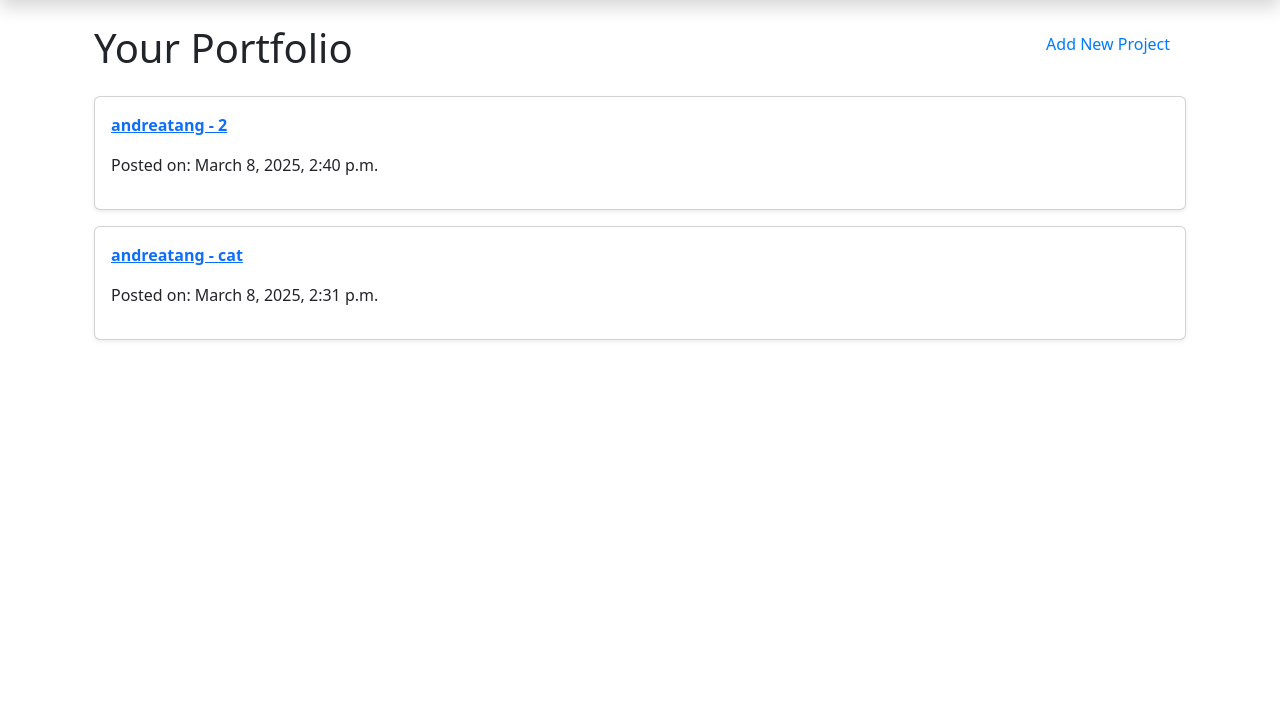
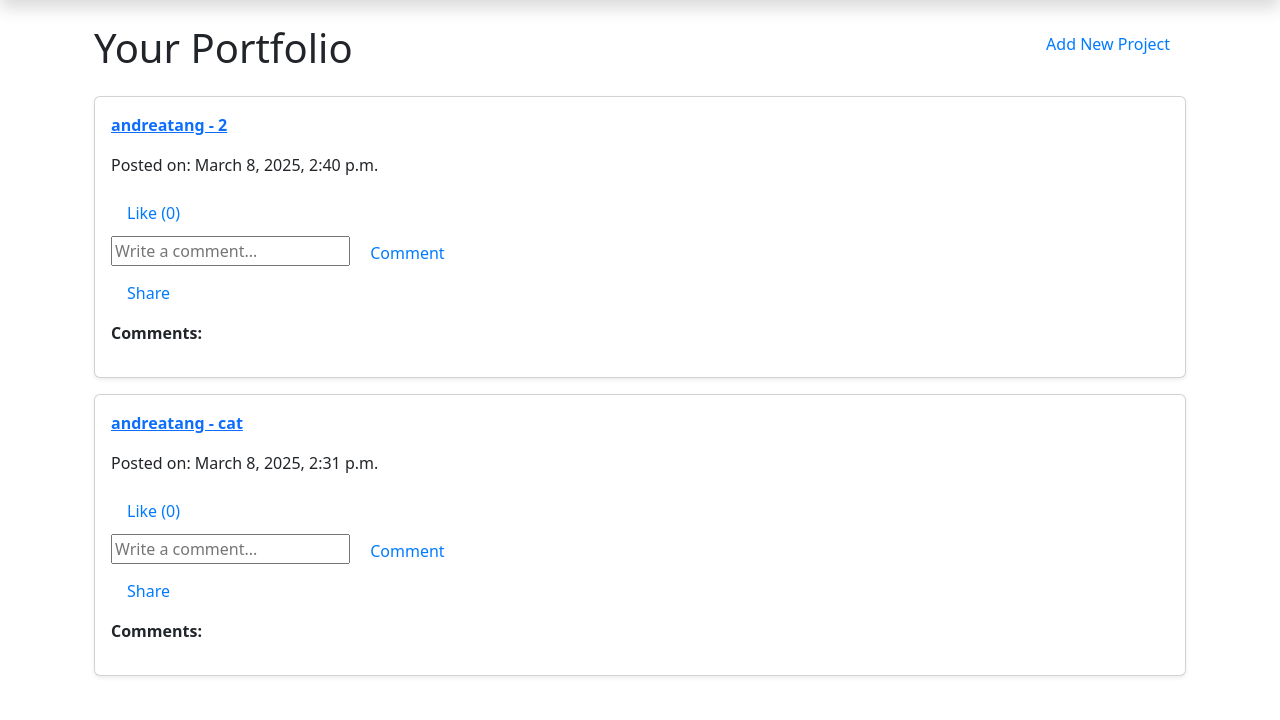
Before and after one commit to 2850479K/UniSphere, a Django app: page /portfolio/ in a window 1280 px wide. Shown: the part 80-800 px from the top of the page. Run offline with Django 3.2, Linux system fonts and the light colour scheme; data comes from the database, SQL or seed files in the repository; data that the repository does not hold is empty.

Commit message:
updated templates for like comment share
updated post related features

```diff
--- a/UniSphereApp/urls.py
+++ b/UniSphereApp/urls.py
@@ -1,7 +1,6 @@
 from django.urls import path
 from . import views
 from django.contrib.auth import views as auth_views
-from UniSphereApp import views
 from .views import create_recruiter_profile
 from .views import search_students
 from django.contrib.auth.views import LogoutView
--- a/UniSphereApp/views.py
+++ b/UniSphereApp/views.py
@@ -10,7 +10,6 @@ from django.db.models import Q
 from .models import StudentProfile
 from .forms import StudentSearchForm
 from django.http import JsonResponse
-from django.contrib.auth.decorators import login_required
 from .models import Comment, Like, Share, FriendRequest
 
 #view to display all post/projects
--- a/templates/UniSphereApp/post_list.html
+++ b/templates/UniSphereApp/post_list.html
@@ -17,6 +17,34 @@
                 </strong>
             </p>
             <p>Posted on: {{ post.timestamp }}</p>
+
+            <form action="{% url 'like_post' post.id %}" method="POST" class="d-inline">
+                {% csrf_token %}
+                <button type="submit" class="btn btn-outline-primary">
+                    Like ({{ post.likes.count }})
+                </button>
+            </form>
+
+            <form action="{% url 'comment_post' post.id %}" method="POST" class="d-inline">
+                {% csrf_token %}
+                <input type="text" name="comment" placeholder="Write a comment..." required>
+                <button type="submit" class="btn btn-outline-secondary">Comment</button>
+            </form>
+
+            <form action="{% url 'share_post' post.id %}" method="POST" class="d-inline">
+                {% csrf_token %}
+                <button type="submit" class="btn btn-outline-success">Share</button>
+            </form>
+
+            <div class="mt-2">
+                <strong>Comments:</strong>
+                <ul>
+                    {% for comment in post.comments.all %}
+                        <li><strong>{{ comment.user.username }}</strong>: {{ comment.text }}</li>
+                    {% endfor %}
+                </ul>
+            </div>
+
         </div>
     {% endfor %}
 </div>
```
Also changed, not shown: templates/UniSphereApp/view_post.html (+33 -0 lines), 4 other files.
